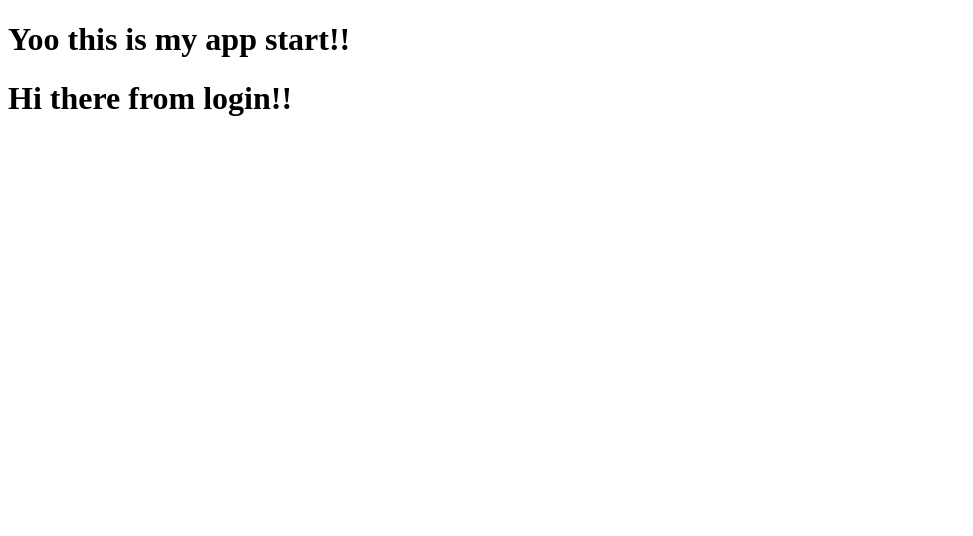
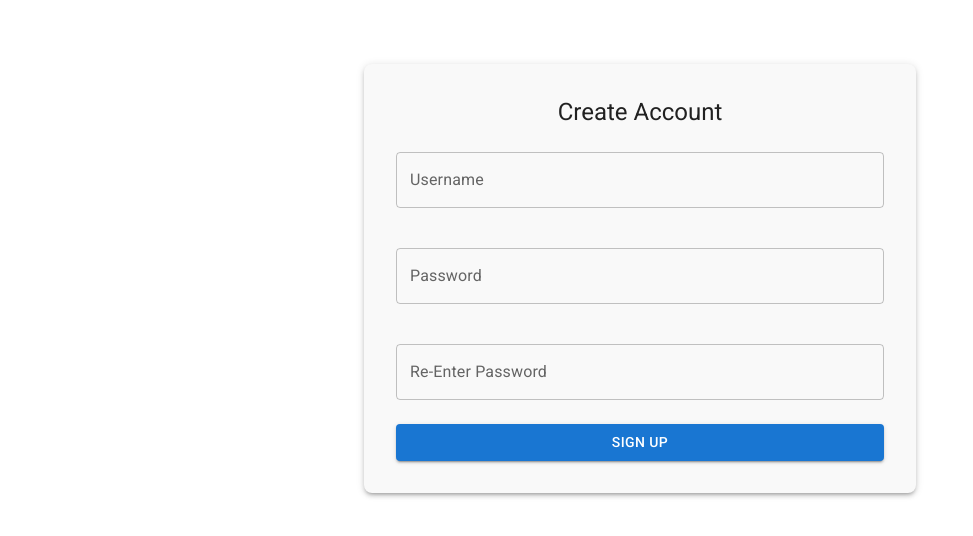
Before and after one commit to Sudeep-22/splitmoney_frontend, a React (Vite) app: page / in a window 1280 px wide. Shown: the top 536 px of the page, without its empty margins (0-973 px from the left). Built offline with nearby package versions, Linux system fonts and the light colour scheme.

Commit message:
Fixed grid issue

```diff
--- a/package.json
+++ b/package.json
@@ -15,7 +15,8 @@
     "@mui/icons-material": "^7.1.1",
     "@mui/material": "^7.1.1",
     "react": "^19.1.0",
-    "react-dom": "^19.1.0"
+    "react-dom": "^19.1.0",
+    "react-router-dom": "^7.6.2"
   },
   "devDependencies": {
     "@eslint/js": "^9.25.0",
--- a/src/App.tsx
+++ b/src/App.tsx
@@ -1,12 +1,18 @@
 import './App.css'
 import Login from './pages/Login'
+import {BrowserRouter,Routes, Route} from 'react-router-dom'
+import SignUp from './pages/SignUp'
 
 function App() {
 
   return (
     <>
-      <h1>Yoo this is my app start!!</h1>
-      <Login/>
+      <BrowserRouter>
+        <Routes>
+          <Route path="/" element={<SignUp/>} />
+          <Route path="/login" element={<Login/>}/>
+        </Routes>
+      </BrowserRouter>
     </>
   )
 }
--- /dev/null
+++ b/src/pages/SignUp.tsx
@@ -0,0 +1,68 @@
+import React, { useState } from 'react';
+import { Container, Box, Paper, Typography, Button } from '@mui/material';
+import Grid from '@mui/material/Grid';
+import TextField from '@mui/material/TextField';
+
+
+const SignUp = () => {
+  const [username, setUsername] = useState('');
+  const [password, setPassword] = useState('');
+  const [repassword, setRepassword] = useState('');
+
+  return (
+    <Container maxWidth="sm">
+      <Box
+        component={Paper}
+        elevation={3}
+        p={4}
+        mt={8}
+        sx={{ borderRadius: 2, backgroundColor: '#f9f9f9' }}
+      >
+        <Typography variant="h5" align="center" gutterBottom>
+          Create Account
+        </Typography>
+        <Grid container spacing={2}>
+          <Grid size={12}>
+            <TextField
+              fullWidth
+              label="Username"
+              variant="outlined"
+              value={username}
+              onChange={(e) => setUsername(e.target.value)}
+              margin="normal"
+            />
+          </Grid>
+          <Grid size={12}>
+            <TextField
+              fullWidth
+              label="Password"
+              type="password"
+              variant="outlined"
+              value={password}
+              onChange={(e) => setPassword(e.target.value)}
+              margin="normal"
+            />
+          </Grid>
+          <Grid size={12}>
+            <TextField
+              fullWidth
+              label="Re-Enter Password"
+              type="password"
+              variant="outlined"
+              value={repassword}
+              onChange={(e) => setRepassword(e.target.value)}
+              margin="normal"
+            />
+          </Grid>
+          <Grid size={12}>
+            <Button fullWidth variant="contained" color="primary">
+              Sign Up
+            </Button>
+          </Grid>
+        </Grid>
+      </Box>
+    </Container>
+  );
+};
+
+export default SignUp;
```
Also changed, not shown: src/pages/Activity.tsx (added), src/pages/Groups.tsx (added), src/shared-theme/AppTheme.tsx (deleted), src/shared-theme/ColorModeSelect.tsx (deleted), 1 other file (tests, documents, lock files or other folders).
